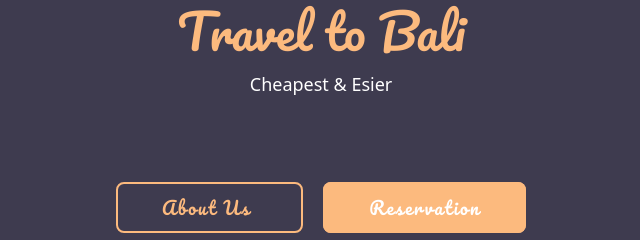
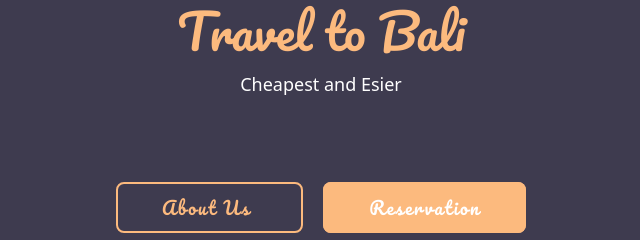
Before and after one commit to wire-ai/academy-travel-bali, a website: page index.html in a window 1280 px wide. Shown: the part 374-614 px from the top of the page, 319-959 px from the left. Drawn offline with Linux system fonts and the light colour scheme.

Commit message:
Update infex.html
Ganti & menjadi and

```diff
--- a/index.html
+++ b/index.html
@@ -39,8 +39,8 @@
           A Better way to
           <span class="block text-primary">Travel to Bali</span>
         </p>
-        <small class="block text-xs text-white md:text-lg"
-          >Cheapest & Esier</small
+        <small class="block text-xs text-white md:text-lg bg-rose-500"
+          >Cheapest and Esier</small
         >
         <div class="mt-20 md:mt-24">
           <a
```
